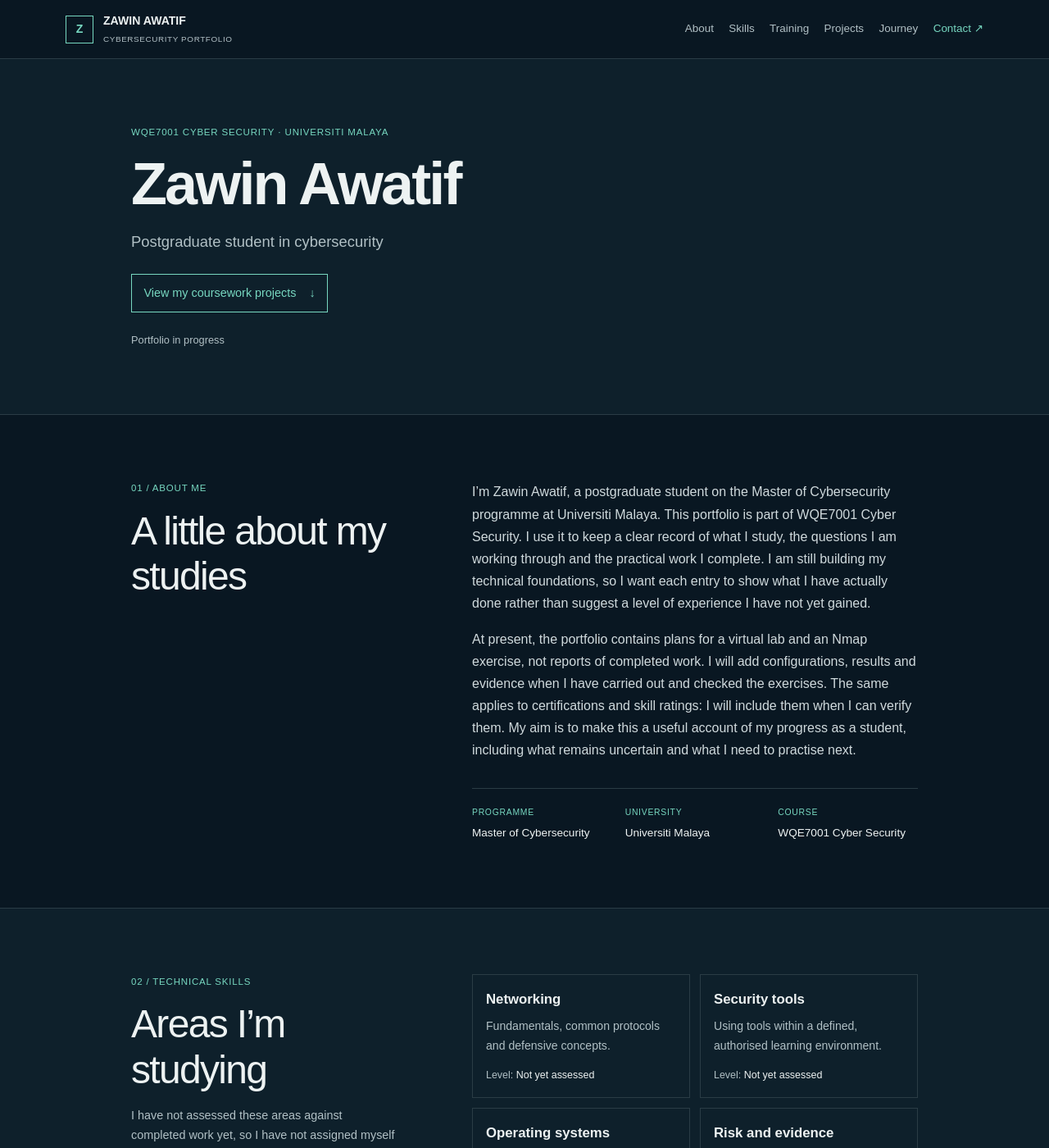
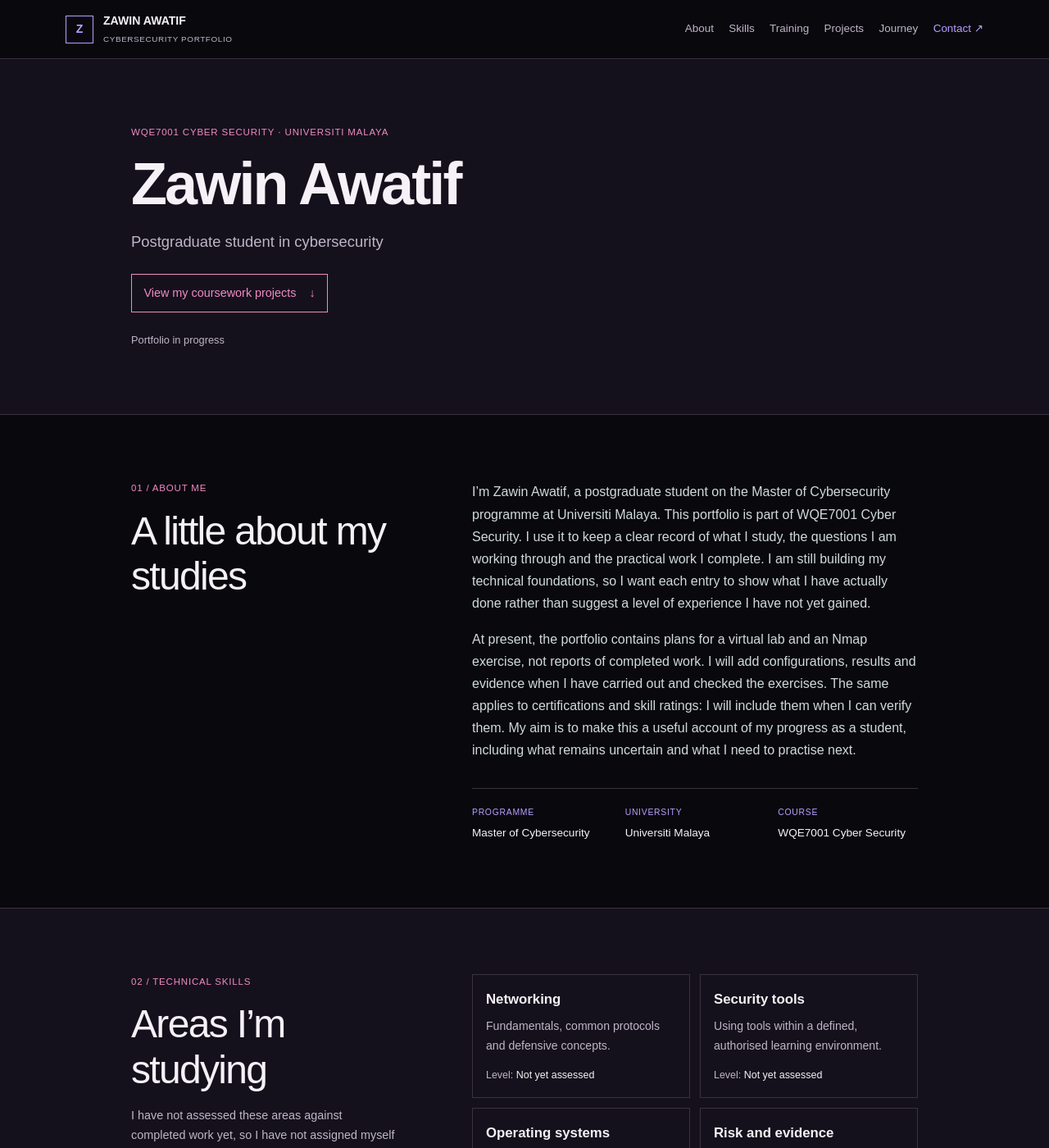
Before and after one commit to WinZapri/cybersecurity-portfolio, a Jekyll site: the page built from index.md, in a window 1280 px wide and 1400 px high. Shown: the whole window at 82% size. Built offline with Jekyll 4.4.1, drawn with Linux system fonts in a browser that asks for light colours.

Commit message:
style: use black pink and purple palette
Co-authored-by: Copilot App <223556219+Copilot@users.noreply.github.com>

```diff
--- a/assets/css/portfolio.css
+++ b/assets/css/portfolio.css
@@ -1,11 +1,12 @@
 :root {
   color-scheme: dark;
-  --navy: #091722;
-  --navy-light: #0e202b;
-  --teal: #77d7c0;
-  --text: #edf2f2;
-  --muted: #b1c0c5;
-  --line: #2a3c45;
+  --navy: #09080d;
+  --navy-light: #15111c;
+  --pink: #f08ac4;
+  --purple: #b7a0ff;
+  --text: #f5f1f7;
+  --muted: #beb5c8;
+  --line: #39313f;
   --sans: Arial, Helvetica, sans-serif;
 }
 
@@ -13,24 +14,25 @@
 html { scroll-padding-top: 5rem; }
 body { margin: 0; background: var(--navy); color: var(--text); font-family: var(--sans); font-size: 16px; line-height: 1.7; }
 a { color: inherit; }
-a:focus-visible { outline: 2px solid var(--teal); outline-offset: 4px; }
-.skip-link { position: absolute; z-index: 20; top: .75rem; left: .75rem; padding: .6rem 1rem; transform: translateY(-160%); background: var(--teal); color: var(--navy); }
+a:focus-visible { outline: 2px solid var(--pink); outline-offset: 4px; }
+.skip-link { position: absolute; z-index: 20; top: .75rem; left: .75rem; padding: .6rem 1rem; transform: translateY(-160%); background: var(--pink); color: var(--navy); }
 .skip-link:focus { transform: translateY(0); }
 .site-header { position: sticky; z-index: 10; top: 0; display: flex; align-items: center; justify-content: space-between; gap: 1.5rem; min-height: 72px; padding: .75rem max(6vw, calc((100vw - 1120px) / 2)); border-bottom: 1px solid var(--line); background: var(--navy); }
 .brand { display: flex; align-items: center; gap: .75rem; color: var(--text); font-size: .88rem; font-weight: 700; text-decoration: none; }
-.brand-mark { display: grid; width: 34px; height: 34px; place-items: center; border: 1px solid var(--teal); color: var(--teal); font-weight: 700; }
+.brand-mark { display: grid; width: 34px; height: 34px; place-items: center; border: 1px solid var(--purple); color: var(--purple); font-weight: 700; }
 .brand-subtitle { display: block; margin-top: .1rem; color: var(--muted); font-size: .62rem; font-weight: 400; letter-spacing: .06em; }
 .site-nav { display: flex; flex-wrap: wrap; align-items: center; gap: .55rem 1.15rem; }
 .site-nav a { color: var(--muted); font-size: .84rem; text-decoration: none; }
-.site-nav a:hover, .site-nav a:focus-visible, .site-nav .nav-contact { color: var(--teal); }
+.site-nav a:hover, .site-nav a:focus-visible { color: var(--pink); }
+.site-nav .nav-contact { color: var(--purple); }
 main { overflow: hidden; }
 .hero { display: flex; min-height: 390px; flex-direction: column; align-items: flex-start; justify-content: center; padding: 5rem max(10vw, calc((100vw - 960px) / 2)); background: var(--navy-light); }
 .eyebrow, .project-status, .meta-label { font-size: .72rem; letter-spacing: .07em; text-transform: uppercase; }
-.eyebrow { margin: 0 0 .85rem; color: var(--teal); }
+.eyebrow { margin: 0 0 .85rem; color: var(--pink); }
 .hero h1 { margin: 0; font-size: clamp(2.6rem, 6vw, 4.5rem); font-weight: 600; letter-spacing: -.04em; line-height: 1.1; }
 .hero-copy { margin: .9rem 0 1.5rem; color: var(--muted); font-size: 1.15rem; }
-.button { display: inline-flex; align-items: center; gap: 1rem; padding: .65rem .9rem; border: 1px solid var(--teal); color: var(--teal); font-size: .9rem; text-decoration: none; }
-.button:hover { background: rgba(119, 215, 192, .08); }
+.button { display: inline-flex; align-items: center; gap: 1rem; padding: .65rem .9rem; border: 1px solid var(--pink); color: var(--pink); font-size: .9rem; text-decoration: none; }
+.button:hover { background: rgba(240, 138, 196, .08); }
 .hero-note { margin: 1.4rem 0 0; color: var(--muted); font-size: .8rem; }
 .section { display: grid; grid-template-columns: minmax(210px, .75fr) 1.25fr; gap: clamp(2rem, 7vw, 6rem); padding: 5rem max(10vw, calc((100vw - 960px) / 2)); border-top: 1px solid var(--line); }
 .section-heading h2, .contact-section h2 { max-width: 430px; margin: 0; font-size: clamp(2rem, 4vw, 3rem); font-weight: 500; letter-spacing: -.035em; line-height: 1.15; }
@@ -39,7 +41,7 @@ main { overflow: hidden; }
 .section-body > p:first-child { margin-top: 0; }
 .about-meta { display: grid; grid-template-columns: repeat(3, 1fr); gap: 1rem; margin-top: 2rem; padding-top: 1.25rem; border-top: 1px solid var(--line); }
 .about-meta div { display: flex; flex-direction: column; gap: .3rem; }
-.meta-label { color: var(--teal); font-size: .65rem; }
+.meta-label { color: var(--purple); font-size: .65rem; }
 .about-meta strong { color: var(--text); font-size: .85rem; font-weight: 500; }
 .skills-section, .career-section { background: var(--navy-light); }
 .skills-grid { display: grid; grid-template-columns: repeat(2, minmax(0, 1fr)); gap: .75rem; }
@@ -57,9 +59,9 @@ main { overflow: hidden; }
 .projects-section .section-intro { grid-column: 2; grid-row: 2; justify-self: end; margin: 0; }
 .project-grid { display: grid; grid-template-columns: repeat(2, minmax(0, 1fr)); gap: 1rem; }
 .project-card { display: flex; min-height: 250px; flex-direction: column; align-items: flex-start; padding: 1.35rem; border: 1px solid var(--line); }
-.project-status { margin: 0 0 1.3rem; color: var(--teal); font-size: .65rem; }
+.project-status { margin: 0 0 1.3rem; color: var(--purple); font-size: .65rem; }
 .project-card h3 { max-width: 480px; }
-.card-link { display: flex; justify-content: space-between; gap: 1rem; width: 100%; margin-top: auto; padding-top: 1.5rem; color: var(--teal); font-size: .88rem; text-decoration: none; }
+.card-link { display: flex; justify-content: space-between; gap: 1rem; width: 100%; margin-top: auto; padding-top: 1.5rem; color: var(--pink); font-size: .88rem; text-decoration: none; }
 .card-link:hover, .contact-links a:hover { text-decoration: underline; text-underline-offset: .2em; }
 .journey-section { background: var(--navy); }
 .journey-heading { align-self: start; }
@@ -68,13 +70,13 @@ main { overflow: hidden; }
 .contact-section { padding: 5rem max(10vw, calc((100vw - 960px) / 2)); border-top: 1px solid var(--line); background: var(--navy-light); }
 .contact-section > p:not(.eyebrow):not(.small-note) { color: var(--muted); }
 .contact-links { display: flex; flex-wrap: wrap; gap: .8rem 1.7rem; margin-top: 1.3rem; }
-.contact-links a { color: var(--teal); font-size: .9rem; }
+.contact-links a { color: var(--purple); font-size: .9rem; }
 .small-note { max-width: 520px; margin-top: 1rem; color: var(--muted); font-size: .78rem; }
 .site-footer { display: flex; align-items: center; justify-content: space-between; gap: 1rem; padding: 1.3rem max(6vw, calc((100vw - 1120px) / 2)); border-top: 1px solid var(--line); color: var(--muted); font-size: .75rem; }
 .site-footer p { margin: 0; }
 .footer-brand { color: var(--text); font-size: .72rem; font-weight: 600; text-decoration: none; }
 .footer-brand span { color: var(--muted); font-weight: 400; }
-.site-footer > a:last-child { color: var(--teal); text-decoration: none; }
+.site-footer > a:last-child { color: var(--purple); text-decoration: none; }
 
 @media (max-width: 800px) {
   .site-header { align-items: flex-start; flex-direction: column; gap: .65rem; padding: .8rem 5vw; }
```
